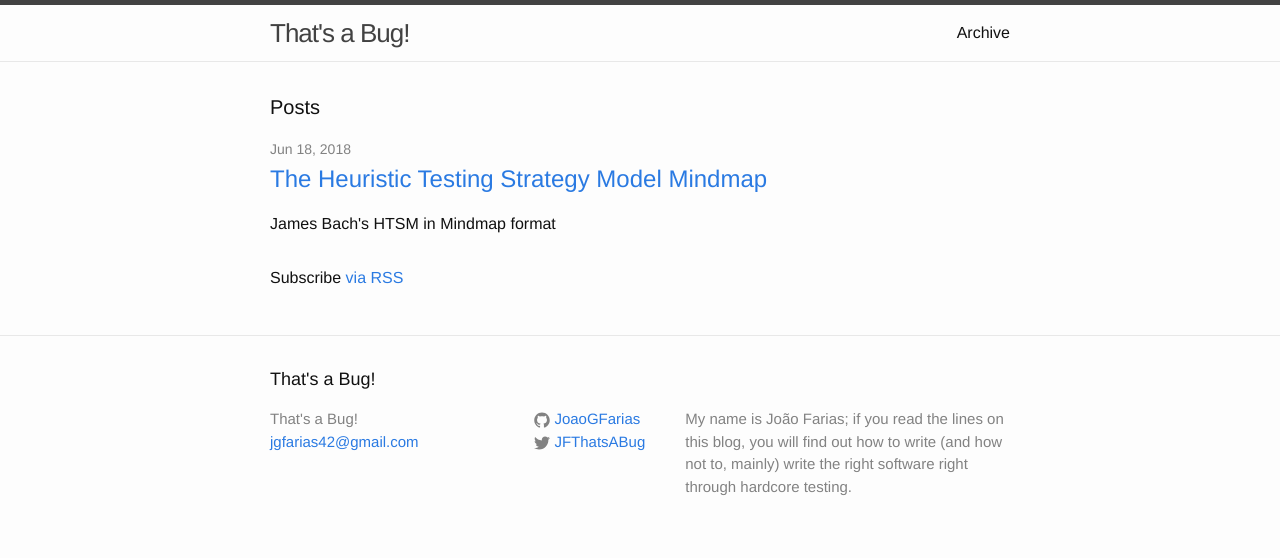
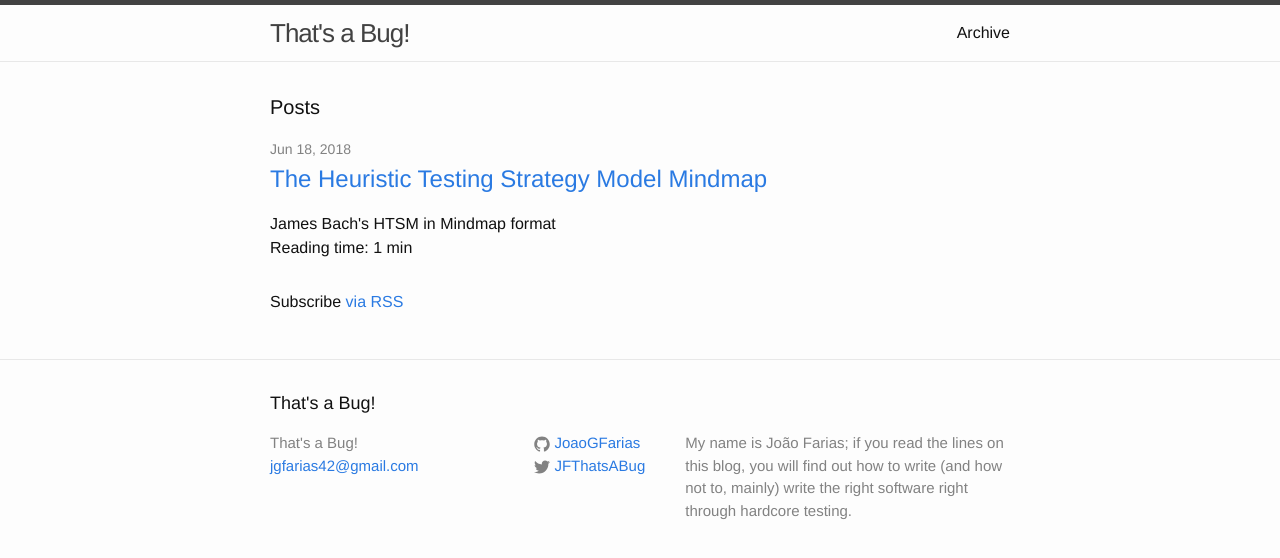
Before and after one commit to JoaoGFarias/JoaoGFarias.github.io, a Jekyll site: the page built from index.html, in a window 1280 px wide. Shown: the top 558 px of the page. Built offline with Jekyll 4.4.1, drawn with Linux system fonts in a browser that asks for light colours.

Commit message:
Reading time

```diff
--- a/Gemfile
+++ b/Gemfile
@@ -5,4 +5,3 @@
 gem 'html-proofer'
 gem 'tzinfo-data'
 gem 'wdm', '>= 0.1.0' if Gem.win_platform?
-gem 'jekyll-time-to-read'
--- a/_config.yml
+++ b/_config.yml
@@ -22,7 +22,6 @@
 plugins:
   - jekyll-gist
   - jekyll-paginate
-  - jekyll-time-to-read
 
 deploy:
       host: github_pages
--- /dev/null
+++ b/_includes/read_time.html
@@ -0,0 +1,8 @@
+<span class="reading-time" title="Estimated read time">
+  {% assign words = content | number_of_words %}
+  {% if words < 360 %}
+    1 min
+  {% else %}
+    {{ words | divided_by:180 }} minutes
+  {% endif %}
+</span>
--- a/_layouts/post.html
+++ b/_layouts/post.html
@@ -18,7 +18,7 @@
       <span>{% include collecttags.html %}</span>
       {% endif %}
       {% include rss-subscribe.html %}
-      Reading time: {{ content | reading_time_as_s }}
+      Reading time: {% include read_time.html %}
     </p>
   </header>
 
--- a/index.html
+++ b/index.html
@@ -14,6 +14,7 @@
         <h2>
           <a class="post-link" href="{{ post.url | prepend: site.baseurl }}">{{ post.title }}</a>
         </h2>
+
         {%if post.description %}
           <span>
             {{post.description}}
@@ -21,6 +22,8 @@
           <br>
         {% endif %}
 
+        Reading time: {% include read_time.html %}
+
       </li>
     {% endfor %}
   </ul>
```
